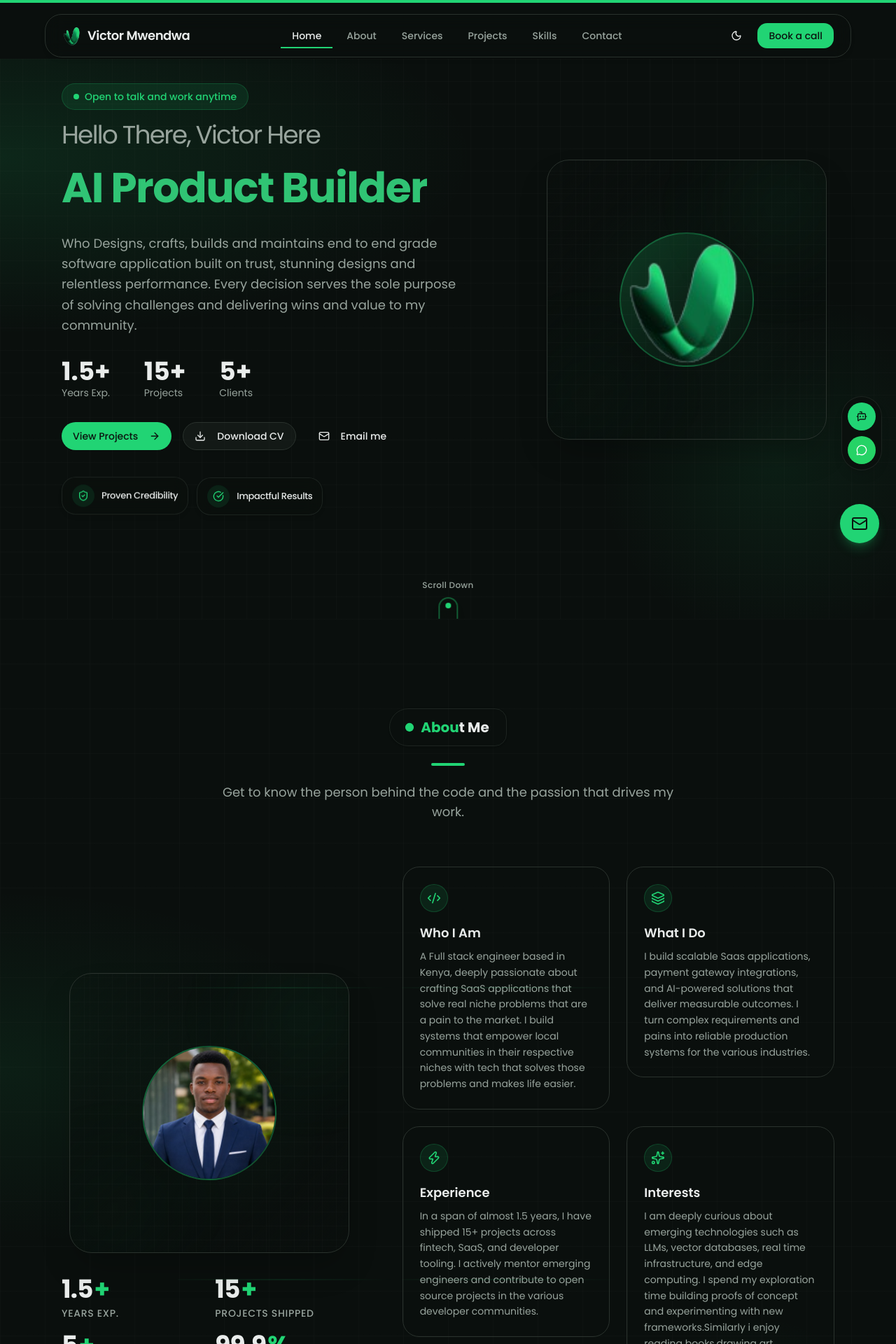
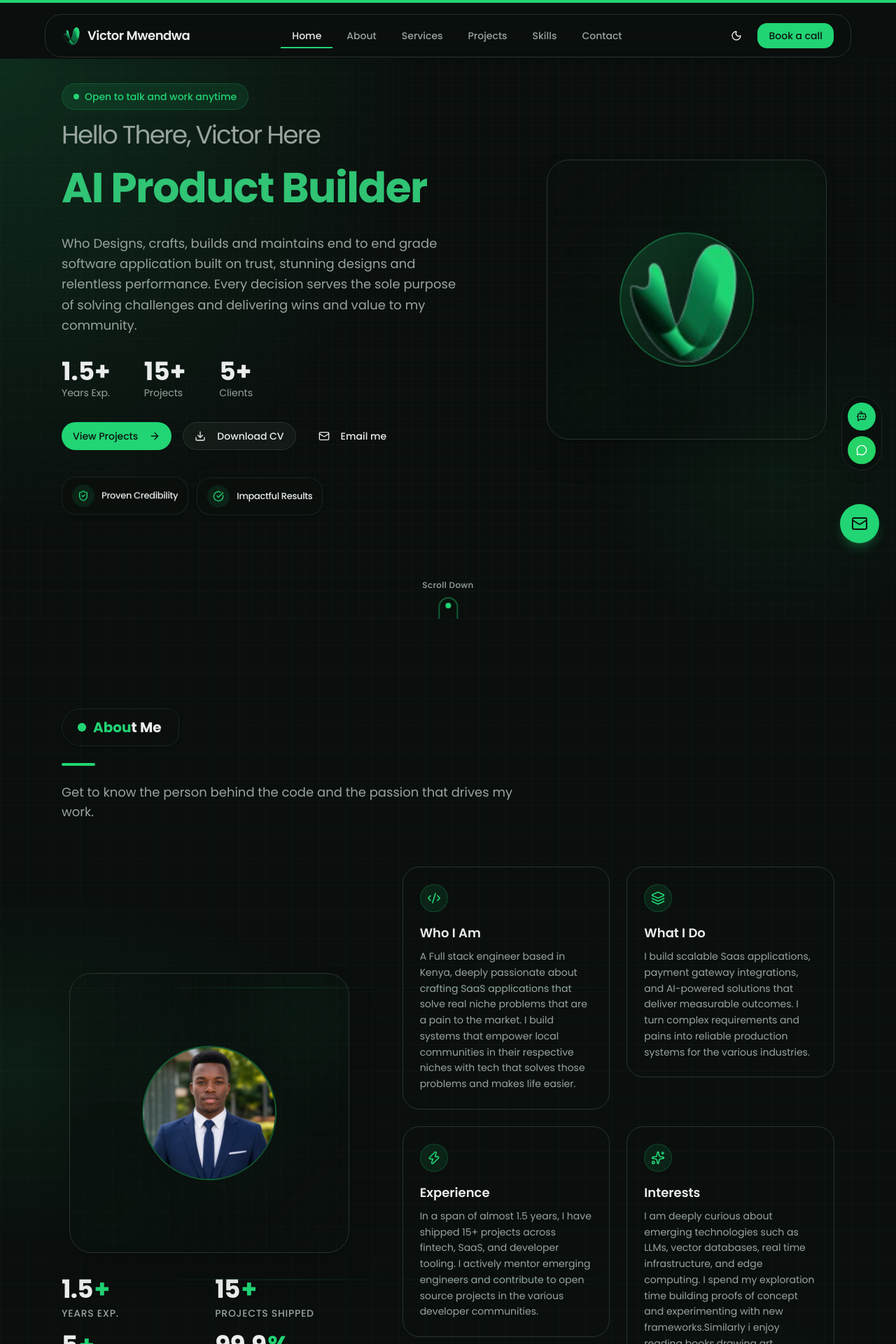
Before and after one commit to Abivic9-ops/Abivic9-Ops-Portfolio_Nextjs, a Next.js app: page / in a window 1280 px wide. Shown: the top 1920 px of the page at 70% size. Built offline with nearby package versions, Linux system fonts and the light colour scheme.

Commit message:
Enhance portfolio pages including about, projects, skills, services, and reusable section components for better UI Design

```diff
--- a/src/app/about/page.tsx
+++ b/src/app/about/page.tsx
@@ -178,9 +178,9 @@ export default function AboutPage() {
       {/* ─── 1. Hero / Positioning ─── */}
       <section className="relative pt-2 pb-12 md:pb-16 overflow-hidden">
         <div className="absolute inset-0 pointer-events-none">
-          <div className="absolute inset-0 bg-[linear-gradient(to_right,#80808012_1px,transparent_1px),linear-gradient(to_bottom,#80808012_1px,transparent_1px)] bg-[size:32px_32px]" />
-          <div className="absolute top-1/4 left-0 w-[600px] h-[400px] bg-[radial-gradient(ellipse_at_left,_rgba(34,211,117,0.1),_transparent_60%)]" />
+          <div className="absolute top-0 left-0 w-[600px] h-[700px] bg-[radial-gradient(ellipse_at_top_left,_rgba(34,211,117,0.12),_transparent_60%)]" />
           <div className="absolute bottom-0 right-0 w-[500px] h-[500px] bg-[radial-gradient(ellipse_at_center,_rgba(34,211,117,0.06),_transparent_60%)]" />
+          <div className="absolute inset-0 bg-[linear-gradient(to_right,#8080800a_1px,transparent_1px),linear-gradient(to_bottom,#8080800a_1px,transparent_1px)] bg-[size:19px_19px]" style={{ maskImage: "radial-gradient(ellipse 80% 70% at 50% 40%, black 40%, transparent 100%)", WebkitMaskImage: "radial-gradient(ellipse 80% 70% at 50% 40%, black 40%, transparent 100%)" }} />
         </div>
         <div className="max-w-5xl mx-auto px-6 relative z-10">
           <motion.div
--- a/src/app/projects/[slug]/page.tsx
+++ b/src/app/projects/[slug]/page.tsx
@@ -24,7 +24,7 @@ export default async function ProjectCaseStudy({ params }: Props) {
 
   return (
     <div className="min-h-screen pb-24">
-      <div className="max-w-5xl mx-auto px-6">
+      <div className="max-w-5xl mx-auto px-6 pt-4">
 
         {/* Back Link */}
         <Link
--- a/src/app/projects/page.tsx
+++ b/src/app/projects/page.tsx
@@ -48,9 +48,9 @@ export default function ProjectsArchive() {
       {/* ─── Hero ─── */}
       <section className="relative pt-2 pb-12 md:pb-16 overflow-hidden">
         <div className="absolute inset-0 pointer-events-none">
-          <div className="absolute inset-0 bg-[linear-gradient(to_right,#80808012_1px,transparent_1px),linear-gradient(to_bottom,#80808012_1px,transparent_1px)] bg-[size:32px_32px]" />
-          <div className="absolute top-0 left-1/4 w-[600px] h-[500px] bg-[radial-gradient(ellipse_at_center,_rgba(34,211,117,0.08),_transparent_60%)]" />
+          <div className="absolute top-0 left-0 w-[600px] h-[700px] bg-[radial-gradient(ellipse_at_top_left,_rgba(34,211,117,0.12),_transparent_60%)]" />
           <div className="absolute bottom-0 right-0 w-[400px] h-[400px] bg-[radial-gradient(ellipse_at_center,_rgba(34,211,117,0.05),_transparent_60%)]" />
+          <div className="absolute inset-0 bg-[linear-gradient(to_right,#8080800a_1px,transparent_1px),linear-gradient(to_bottom,#8080800a_1px,transparent_1px)] bg-[size:19px_19px]" style={{ maskImage: "radial-gradient(ellipse 80% 70% at 50% 40%, black 40%, transparent 100%)", WebkitMaskImage: "radial-gradient(ellipse 80% 70% at 50% 40%, black 40%, transparent 100%)" }} />
         </div>
         <div className="max-w-5xl mx-auto px-6 relative z-10">
           <motion.div
--- a/src/app/services/page.tsx
+++ b/src/app/services/page.tsx
@@ -235,9 +235,9 @@ export default function ServicesPage() {
       {/* ─── Hero ─── */}
       <section className="relative pt-2 pb-12 md:pb-16 overflow-hidden">
         <div className="absolute inset-0 pointer-events-none">
-          <div className="absolute inset-0 bg-[linear-gradient(to_right,#80808012_1px,transparent_1px),linear-gradient(to_bottom,#80808012_1px,transparent_1px)] bg-[size:32px_32px]" />
-          <div className="absolute top-0 left-1/4 w-[600px] h-[500px] bg-[radial-gradient(ellipse_at_center,_rgba(34,211,117,0.08),_transparent_60%)]" />
+          <div className="absolute top-0 left-0 w-[600px] h-[700px] bg-[radial-gradient(ellipse_at_top_left,_rgba(34,211,117,0.12),_transparent_60%)]" />
           <div className="absolute bottom-0 right-0 w-[400px] h-[400px] bg-[radial-gradient(ellipse_at_center,_rgba(34,211,117,0.05),_transparent_60%)]" />
+          <div className="absolute inset-0 bg-[linear-gradient(to_right,#8080800a_1px,transparent_1px),linear-gradient(to_bottom,#8080800a_1px,transparent_1px)] bg-[size:19px_19px]" style={{ maskImage: "radial-gradient(ellipse 80% 70% at 50% 40%, black 40%, transparent 100%)", WebkitMaskImage: "radial-gradient(ellipse 80% 70% at 50% 40%, black 40%, transparent 100%)" }} />
         </div>
         <div className="max-w-5xl mx-auto px-6 relative z-10">
           <motion.div
--- a/src/app/skills/page.tsx
+++ b/src/app/skills/page.tsx
@@ -62,18 +62,18 @@ export default function SkillsPage() {
         <motion.div
           initial={{ opacity: 0, y: 20 }}
           animate={{ opacity: 1, y: 0 }}
-          className="mb-16 text-center"
+          className="mb-16 text-left"
         >
           <Link
             href="/"
-            className="inline-flex items-center gap-2 text-sm text-muted-foreground hover:text-foreground transition-colors mb-6"
+            className="inline-flex items-center gap-2 text-sm text-muted-foreground hover:text-foreground bg-surface hover:bg-surface/80 border border-border hover:border-primary/30 rounded-full px-5 py-2.5 mb-6 transition-all duration-300"
           >
             <ArrowLeft className="w-4 h-4" /> Back to home
           </Link>
           <h1 className="text-4xl md:text-5xl font-bold tracking-tight text-foreground mb-6">
             Technical Arsenal
           </h1>
-          <p className="text-xl text-muted-foreground max-w-2xl mx-auto">
+          <p className="text-xl text-muted-foreground max-w-2xl">
             A comprehensive breakdown of my skills, tools, and proficiencies.
           </p>
         </motion.div>
--- a/src/components/footer.tsx
+++ b/src/components/footer.tsx
@@ -120,7 +120,7 @@ export function Footer() {
           {/* ─── Column 4: Interested In + CTA ─── */}
           <div>
             <h3 className="text-xs font-semibold text-foreground/60 uppercase tracking-widest mb-5">
-              Interested In
+              I am Interested In
             </h3>
             <ul className="space-y-3 mb-8">
               {INTERESTS.map((item) => (
--- a/src/components/sections/about.tsx
+++ b/src/components/sections/about.tsx
@@ -40,7 +40,7 @@ export function About() {
       <div className="absolute inset-0 pointer-events-none">
         <div className="absolute top-1/4 left-0 w-[600px] h-[600px] bg-[radial-gradient(ellipse_at_left,_rgba(34,211,117,0.08),_transparent_60%)]" />
         <div className="absolute bottom-0 right-0 w-[400px] h-[400px] bg-[radial-gradient(ellipse_at_center,_rgba(34,211,117,0.05),_transparent_60%)]" />
-        <div className="absolute inset-0 bg-[linear-gradient(to_right,#80808008_1px,transparent_1px),linear-gradient(to_bottom,#80808008_1px,transparent_1px)] bg-[size:64px_64px]" />
+        <div className="absolute inset-0 bg-[linear-gradient(to_right,#8080800a_1px,transparent_1px),linear-gradient(to_bottom,#8080800a_1px,transparent_1px)] bg-[size:38px_38px]" />
       </div>
 
       <div className="max-w-6xl mx-auto px-6 relative z-10">
@@ -49,11 +49,11 @@ export function About() {
           initial={{ opacity: 0, y: 20 }}
           whileInView={{ opacity: 1, y: 0 }}
           viewport={{ once: true, margin: "-100px" }}
-          className="mb-16 text-center"
+          className="mb-16 text-left"
         >
           <SectionTitle className="mb-6">About Me</SectionTitle>
-          <div className="h-1 w-12 bg-primary rounded-full mb-6 mx-auto" />
-          <p className="text-muted-foreground max-w-2xl text-lg mx-auto">
+          <div className="h-1 w-12 bg-primary rounded-full mb-6" />
+          <p className="text-muted-foreground max-w-2xl text-lg">
             Get to know the person behind the code and the passion that drives my work.
           </p>
         </motion.div>
@@ -169,7 +169,7 @@ export function About() {
                 href="/about"
                 className={cn(
                   buttonVariants({ size: "lg" }),
-                  "bg-primary text-primary-foreground hover:bg-primary/90 rounded-full px-10 py-4 text-sm font-semibold shadow-lg inline-flex items-center gap-2"
+                  "bg-primary text-primary-foreground hover:bg-primary/90 rounded-full px-6 py-2.5 text-sm font-semibold shadow-lg inline-flex items-center gap-2"
                 )}
               >
                 Learn More About Me
--- a/src/components/sections/hero.tsx
+++ b/src/components/sections/hero.tsx
@@ -43,9 +43,9 @@ export function Hero() {
     <section id="home" className="relative min-h-screen flex items-center overflow-hidden pt-4 pb-24 md:pb-32">
       {/* Background Effects */}
       <div className="absolute inset-0 z-0 pointer-events-none">
-        <div className="absolute top-[-20%] left-0 w-[800px] h-[600px] bg-[radial-gradient(ellipse_at_left,_rgba(34,211,117,0.12),_transparent_60%)]" />
-        <div className="absolute bottom-[-10%] right-[-10%] w-[600px] h-[600px] bg-[radial-gradient(ellipse_at_center,_rgba(34,211,117,0.08),_transparent_60%)]" />
-        <div className="absolute inset-0 bg-[linear-gradient(to_right,#80808008_1px,transparent_1px),linear-gradient(to_bottom,#80808008_1px,transparent_1px)] bg-[size:32px_32px]" />
+        <div className="absolute top-0 left-0 w-[700px] h-[800px] bg-[radial-gradient(ellipse_at_top_left,_rgba(34,211,117,0.15),_transparent_60%)]" />
+        <div className="absolute bottom-[-10%] right-[-10%] w-[600px] h-[600px] bg-[radial-gradient(ellipse_at_center,_rgba(34,211,117,0.06),_transparent_60%)]" />
+        <div className="absolute inset-0 bg-[linear-gradient(to_right,#8080800a_1px,transparent_1px),linear-gradient(to_bottom,#8080800a_1px,transparent_1px)] bg-[size:19px_19px]" />
       </div>
 
       <div className="max-w-6xl mx-auto px-6 relative z-10 w-full">
--- a/src/components/sections/work-together-cta.tsx
+++ b/src/components/sections/work-together-cta.tsx
@@ -23,7 +23,7 @@ export function WorkTogetherCTA() {
       {/* Background effects */}
       <div className="absolute inset-0 pointer-events-none">
         <div className="absolute top-1/2 left-1/2 -translate-x-1/2 -translate-y-1/2 w-[900px] h-[700px] bg-[radial-gradient(ellipse_at_center,_rgba(34,211,117,0.06),_transparent_60%)]" />
-        <div className="absolute inset-0 bg-[linear-gradient(to_right,rgba(255,255,255,0.02)_1px,transparent_1px),linear-gradient(to_bottom,rgba(255,255,255,0.02)_1px,transparent_1px)] bg-[size:48px_48px]" />
+        <div className="absolute inset-0 bg-[linear-gradient(to_right,#8080800a_1px,transparent_1px),linear-gradient(to_bottom,#8080800a_1px,transparent_1px)] bg-[size:38px_38px]" />
       </div>
 
       <div className="max-w-5xl mx-auto px-6 relative z-10">
```
